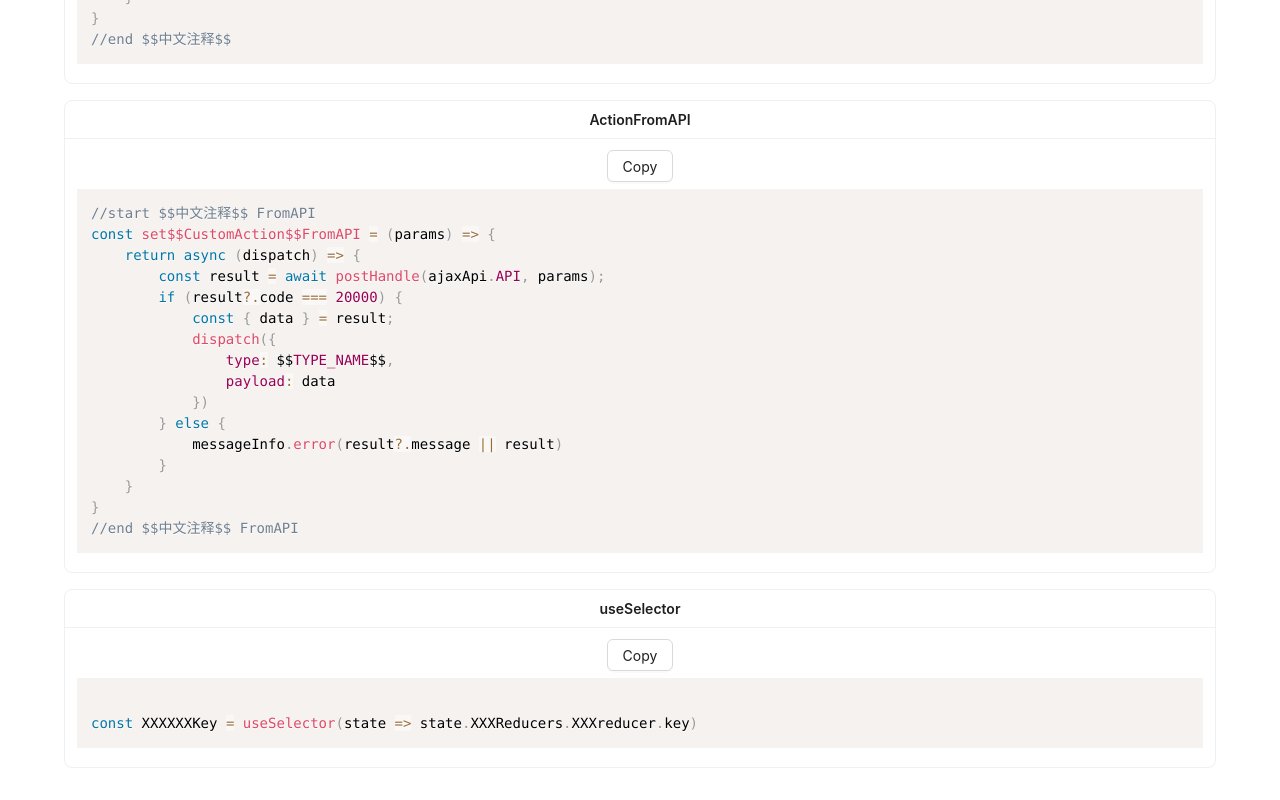
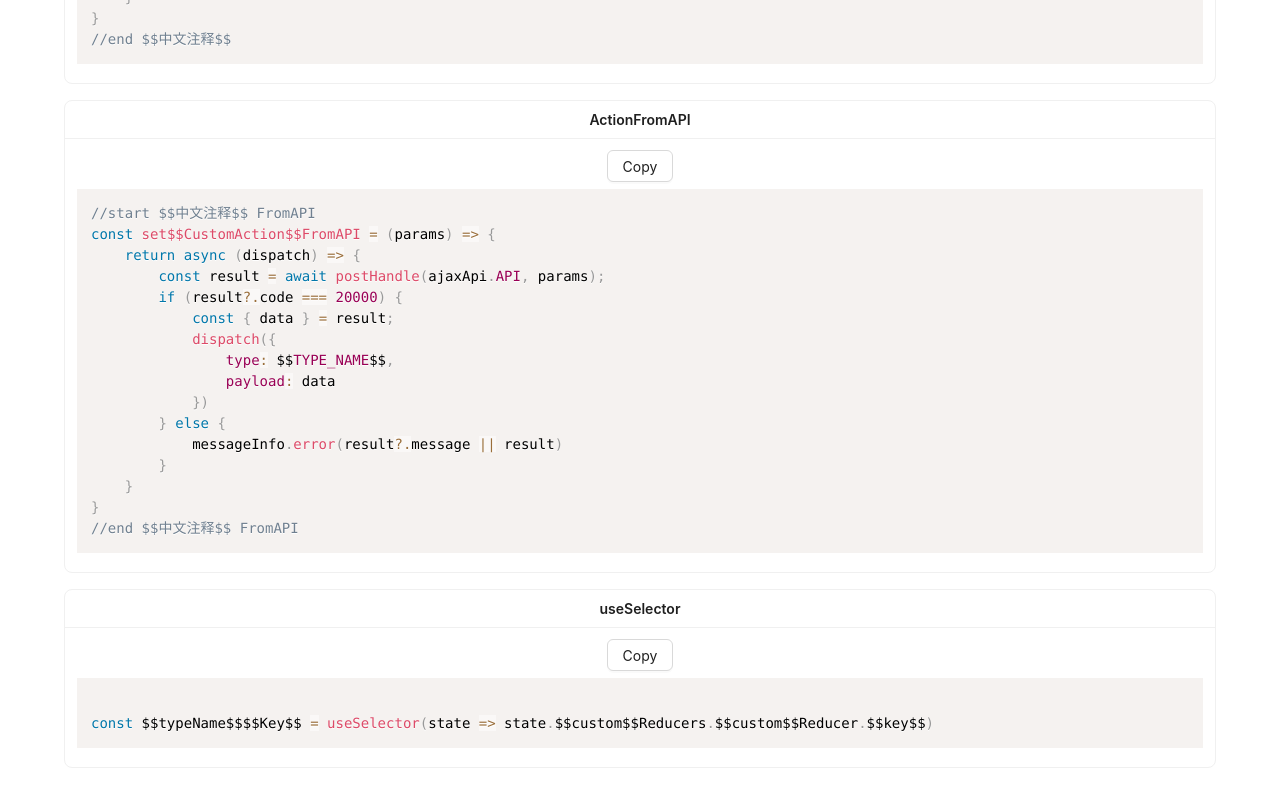
Before and after one commit to kiritosan/useful-tools, a Next.js app: page /dashboard/redux in a window 1280 px wide. Shown: the part 1371-2171 px from the top of the page. Built offline with nearby package versions, Linux system fonts and the light colour scheme.

Commit message:
feat: add useSelector template

```diff
--- a/app/components/CodeDisplayComponent.tsx
+++ b/app/components/CodeDisplayComponent.tsx
@@ -26,19 +26,25 @@ const CodeDisplayComponent = ({ inputValues }: Props) => {
     const { moduleName, typeName, comment, initialValueKey, initialValueValue } = inputValues
 
     const reducerName = `${typeName || '$$custom$$'}Reducer`
+    const moduleReducersName = `${moduleName || '$$custom$$'}Reducers`
     const actionName = typeName
     ? `set${typeName.charAt(0).toUpperCase()}${typeName.slice(1)}`
     : `set$$CustomAction$$`
     const stateName = `${typeName || '$$custom$$'}State`
 
+    /**
+     * 小驼峰处理 假值处理
+     */
     const typeNameWrapper = typeName?.replace(/([A-Z])/g, '_$1').toUpperCase() || '$$TYPE_NAME$$'
     const typeValue = (moduleName && typeName)
     ? moduleName.replace(/([A-Z])/g, '_$1').toUpperCase()
-        + '_' + typeNameWrapper
+    + '_' + typeNameWrapper
     : '$$MODULE_NAME_TYPE_NAME$$'
     const commentWrapper = comment || '$$中文注释$$'
     const initialValueKeyWrapper = initialValueKey || '$$key$$'
     const initialValueValueWrapper = initialValueValue || '$$value$$'
+
+    const selectorName = `${initialValueKeyWrapper}`
 
     const typeTemplate = `const ${typeNameWrapper} = "${typeValue}"; // ${commentWrapper}`
     const reducerTemplate = `//start ${commentWrapper}
@@ -85,7 +91,11 @@ const ${actionName}FromAPI = (params) => {
 }
 //end ${commentWrapper} FromAPI`
 const useSelectorTemplate = `
-const XXXXXXKey = useSelector(state => state.XXXReducers.XXXreducer.key)
+const ${typeName || '$$typeName$$'}${
+    initialValueKey
+    ? initialValueKey?.charAt(0).toUpperCase() + initialValueKey?.slice(1)
+    : '$$Key$$'
+} = useSelector(state => state.${moduleReducersName}.${reducerName}.${initialValueKeyWrapper})
 `
 
     // 输入一旦变化，三个卡片重新显示
```
